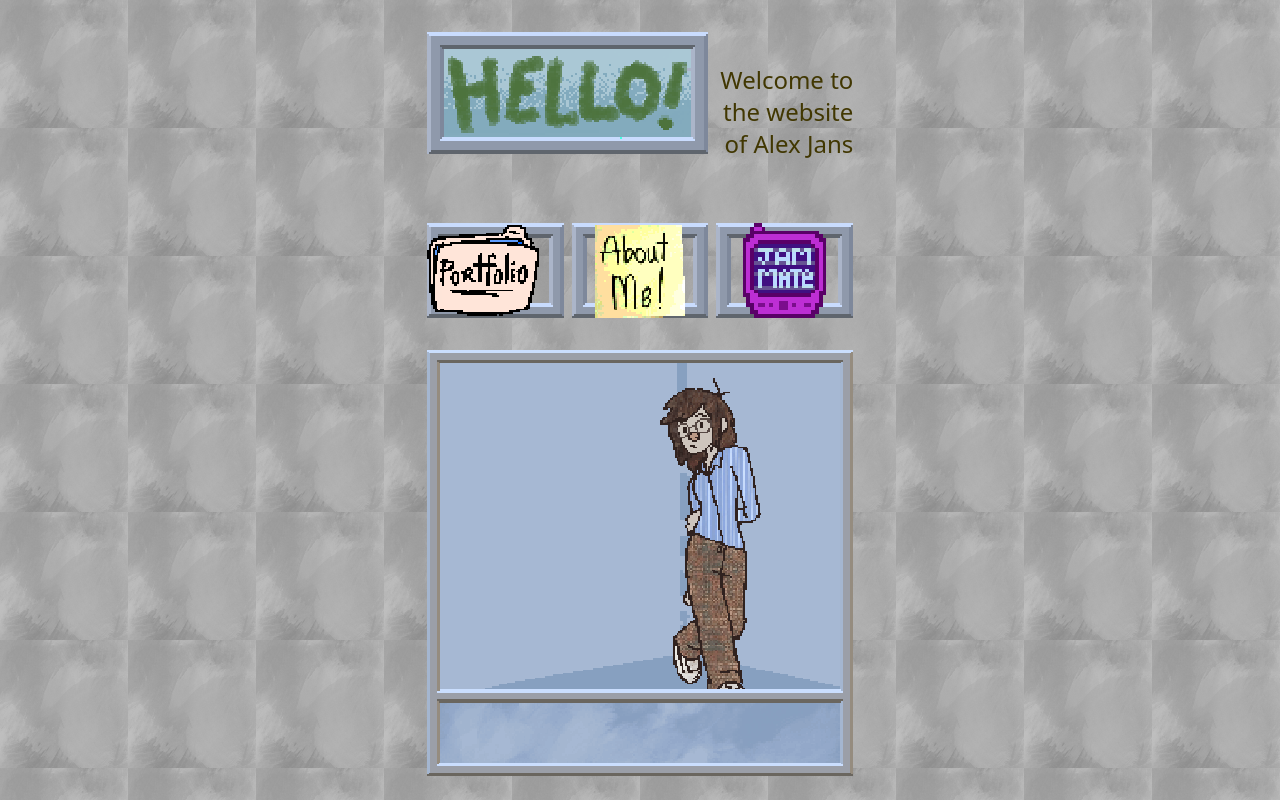
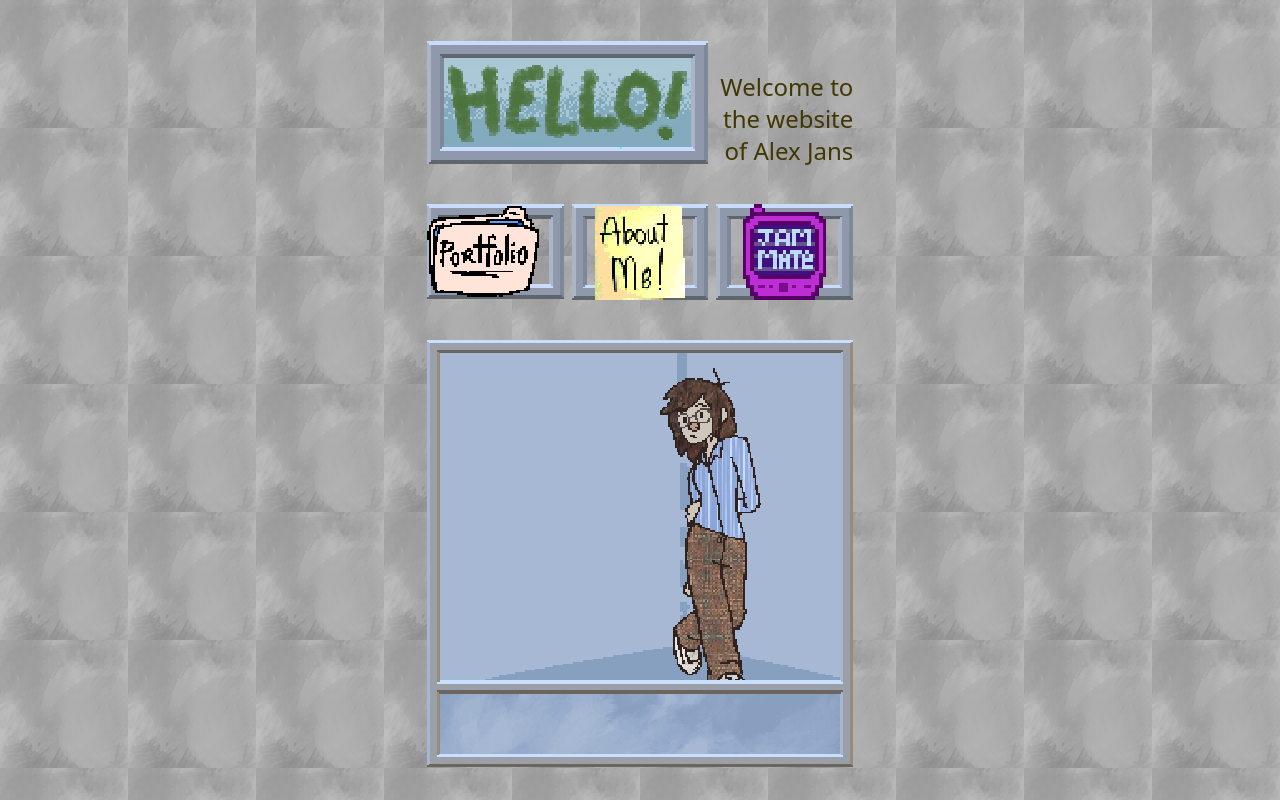
Before and after one commit to allocs/allocs.github.io, a React (Vite) app: page / in a window 1280 px wide. Built offline with nearby package versions, Linux system fonts and the light colour scheme; a web font is replaced by a local one.

Commit message:
make it look better on another screen

```diff
--- a/src/pages/HomePage.jsx
+++ b/src/pages/HomePage.jsx
@@ -30,7 +30,7 @@ const HomePage = () => {
                   alt='Hello!'
                 />
             </div>
-            <div className='text-right font-system text-[#413702] text-sm  md:text-lg lg:text-2xl md:py-8'>
+            <div className='inline-block self-center text-right font-system text-[#413702] text-sm  md:text-lg lg:text-2xl align-middle'>
                 Welcome to the website of Alex Jans
             </div>
             <NavLink className='' to='/Portfolio'>
```
